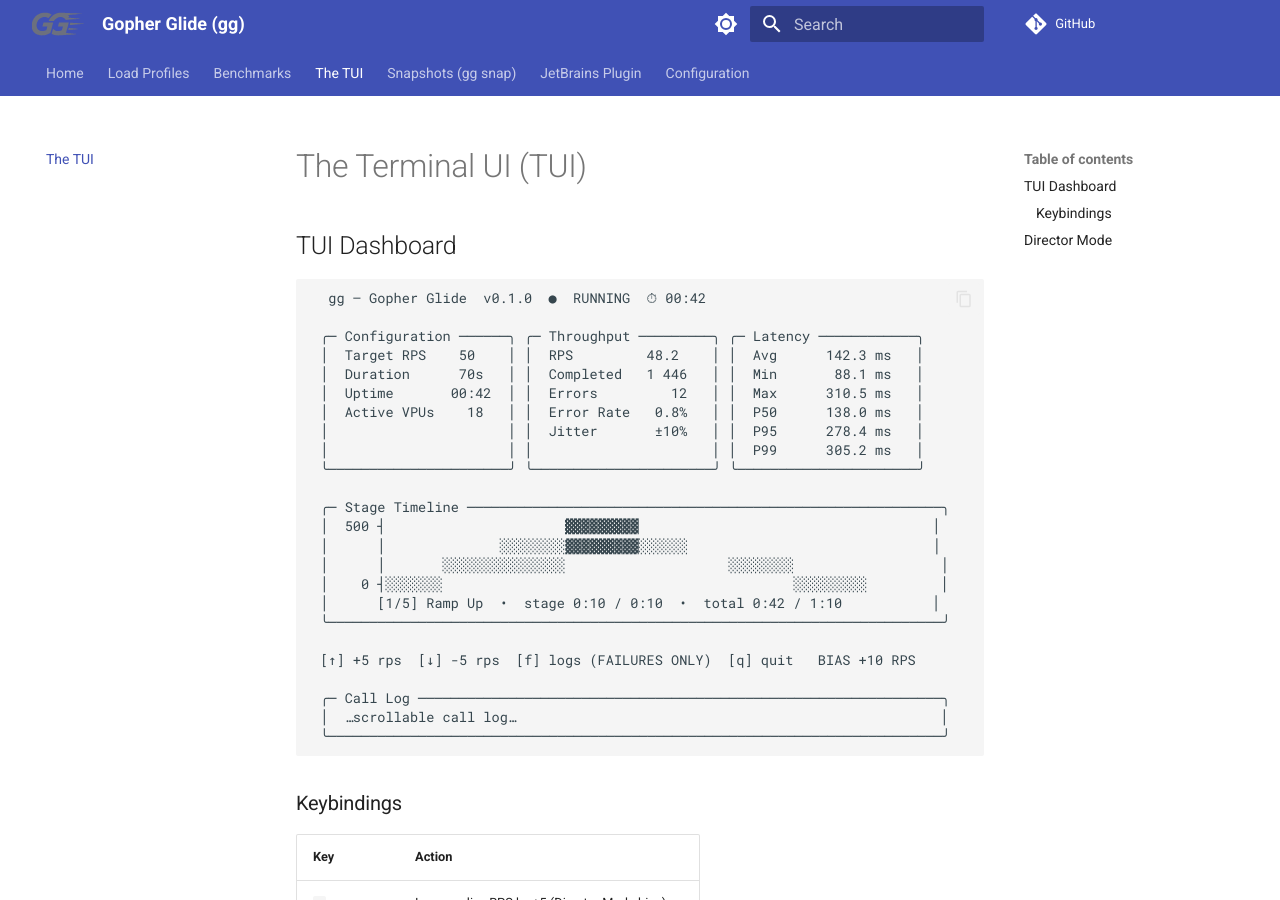
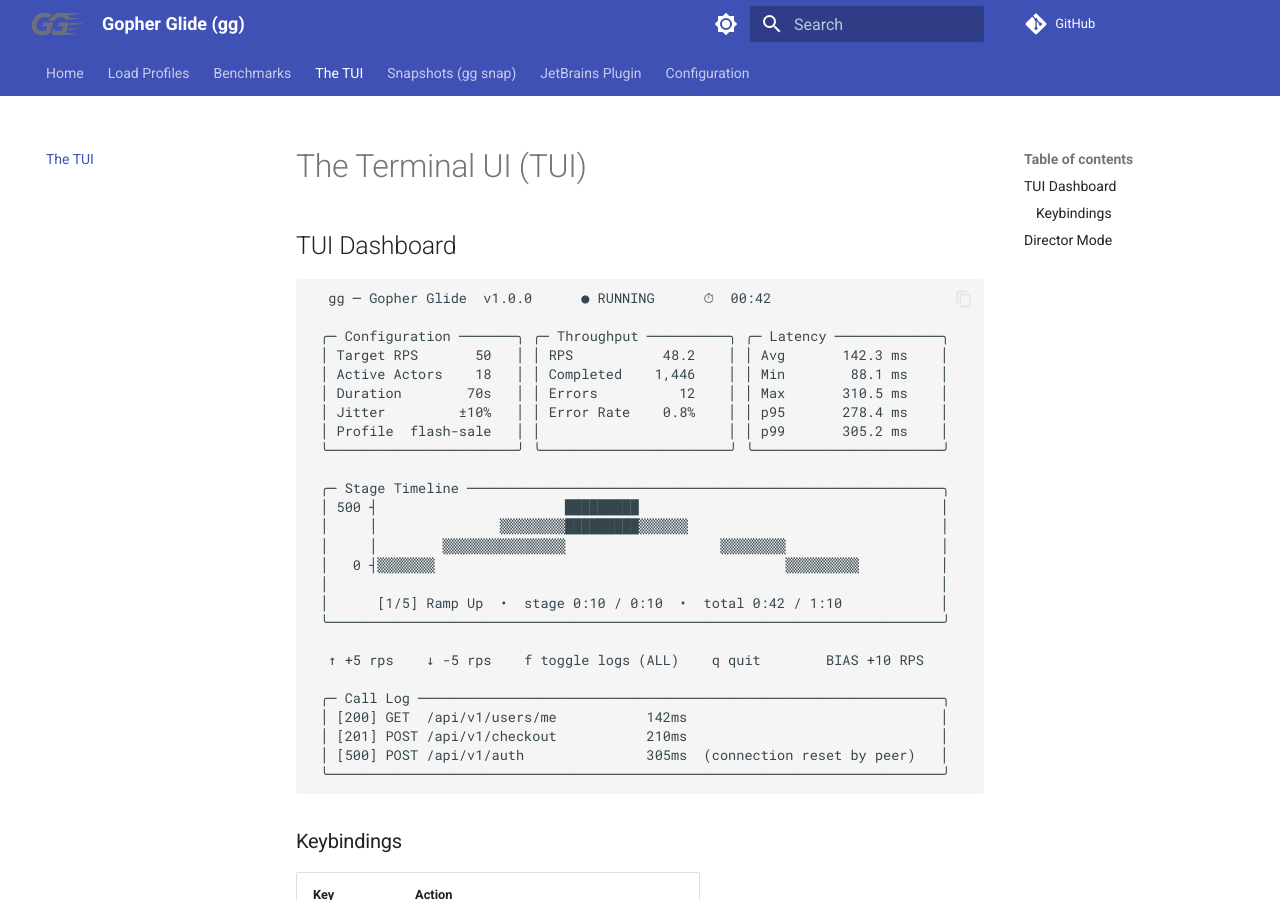
Before and after one commit to shyam-s00/gopher-glide, an MkDocs documentation site: the page built from docs/tui.md, in a window 1280 px wide and 900 px high. Built offline with MkDocs 1.6.1 and Material for MkDocs 9.7.7, drawn with Linux system fonts in a browser that asks for light colours; comment, search, counter and statistics services are not loaded.

Commit message:
feat: minor updates

````diff
--- a/docs/tui.md
+++ b/docs/tui.md
@@ -2,30 +2,32 @@
 
 ## TUI Dashboard
 
-```
-  gg — Gopher Glide  v0.1.0  ●  RUNNING  ⏱ 00:42
+```text
+  gg ─ Gopher Glide  v1.0.0      ● RUNNING      ⏱  00:42
 
- ╭─ Configuration ──────╮ ╭─ Throughput ─────────╮ ╭─ Latency ────────────╮
- │  Target RPS    50    │ │  RPS         48.2    │ │  Avg      142.3 ms   │
- │  Duration      70s   │ │  Completed   1 446   │ │  Min       88.1 ms   │
- │  Uptime       00:42  │ │  Errors         12   │ │  Max      310.5 ms   │
- │  Active VPUs    18   │ │  Error Rate   0.8%   │ │  P50      138.0 ms   │
- │                      │ │  Jitter       ±10%   │ │  P95      278.4 ms   │
- │                      │ │                      │ │  P99      305.2 ms   │
- ╰──────────────────────╯ ╰──────────────────────╯ ╰──────────────────────╯
+ ╭─ Configuration ───────╮ ╭─ Throughput ──────────╮ ╭─ Latency ─────────────╮
+ │ Target RPS       50   │ │ RPS           48.2    │ │ Avg       142.3 ms    │
+ │ Active Actors    18   │ │ Completed    1,446    │ │ Min        88.1 ms    │
+ │ Duration        70s   │ │ Errors          12    │ │ Max       310.5 ms    │
+ │ Jitter         ±10%   │ │ Error Rate    0.8%    │ │ p95       278.4 ms    │
+ │ Profile  flash-sale   │ │                       │ │ p99       305.2 ms    │
+ ╰───────────────────────╯ ╰───────────────────────╯ ╰───────────────────────╯
 
  ╭─ Stage Timeline ──────────────────────────────────────────────────────────╮
- │  500 ┤                      ▓▓▓▓▓▓▓▓▓                                    │
- │      │              ░░░░░░░░▓▓▓▓▓▓▓▓▓░░░░░░                              │
- │      │       ░░░░░░░░░░░░░░░                    ░░░░░░░░                  │
- │    0 ┤░░░░░░░                                           ░░░░░░░░░         │
- │      [1/5] Ramp Up  •  stage 0:10 / 0:10  •  total 0:42 / 1:10           │
+ │ 500 ┤                       █████████                                     │
+ │     │               ▒▒▒▒▒▒▒▒█████████▒▒▒▒▒▒                               │
+ │     │        ▒▒▒▒▒▒▒▒▒▒▒▒▒▒▒                   ▒▒▒▒▒▒▒▒                   │
+ │   0 ┤▒▒▒▒▒▒▒                                           ▒▒▒▒▒▒▒▒▒          │
+ │                                                                           │
+ │      [1/5] Ramp Up  •  stage 0:10 / 0:10  •  total 0:42 / 1:10            │
  ╰───────────────────────────────────────────────────────────────────────────╯
 
- [↑] +5 rps  [↓] -5 rps  [f] logs (FAILURES ONLY)  [q] quit   BIAS +10 RPS
+  ↑ +5 rps    ↓ -5 rps    f toggle logs (ALL)    q quit        BIAS +10 RPS
 
  ╭─ Call Log ────────────────────────────────────────────────────────────────╮
- │  …scrollable call log…                                                    │
+ │ [200] GET  /api/v1/users/me           142ms                               │
+ │ [201] POST /api/v1/checkout           210ms                               │
+ │ [500] POST /api/v1/auth               305ms  (connection reset by peer)   │
  ╰───────────────────────────────────────────────────────────────────────────╯
 ```
 
````
Also changed, not shown: docs/BENCHMARKS.md (+2 -2 lines), docs/index.md (+1 -1 lines), 2 other files.
